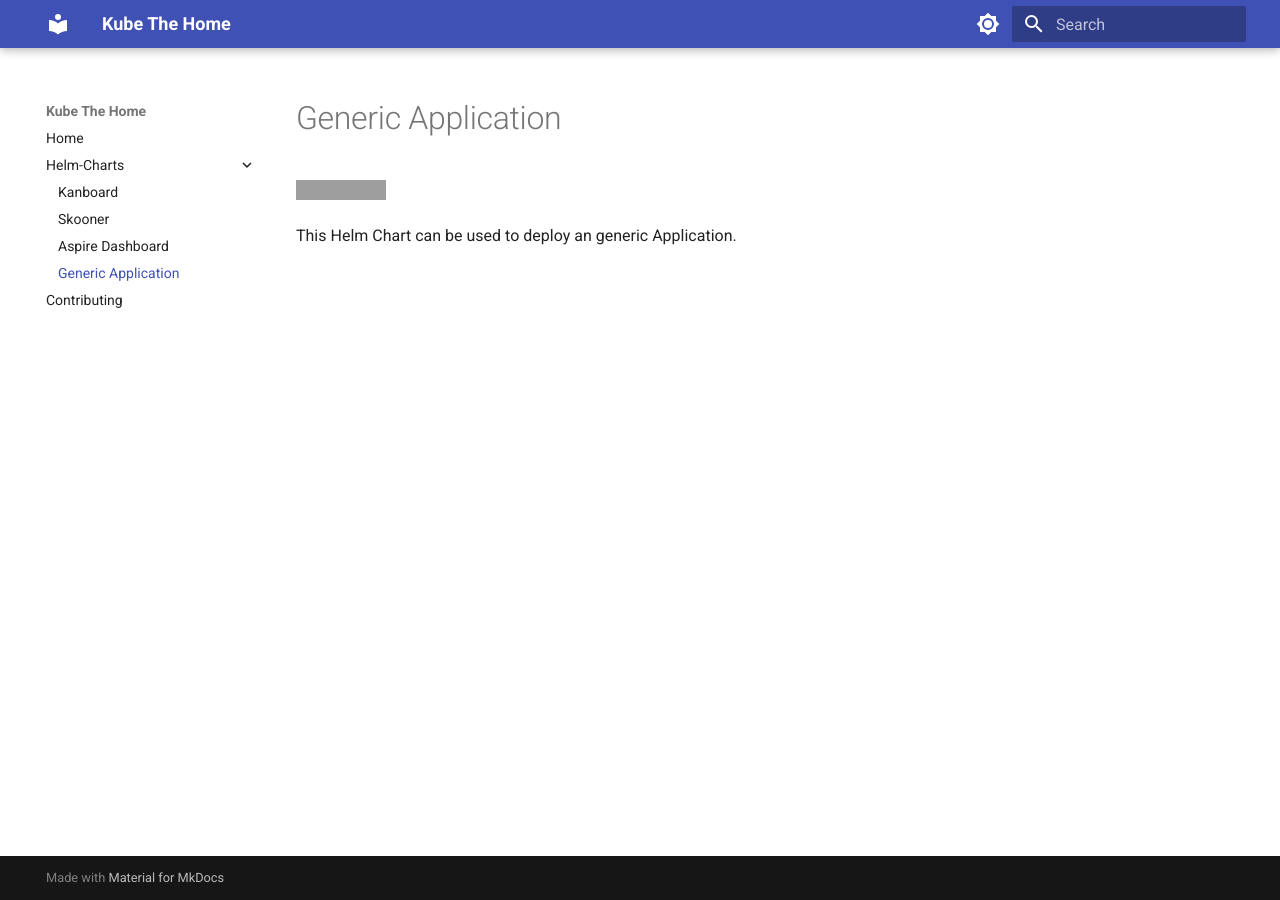
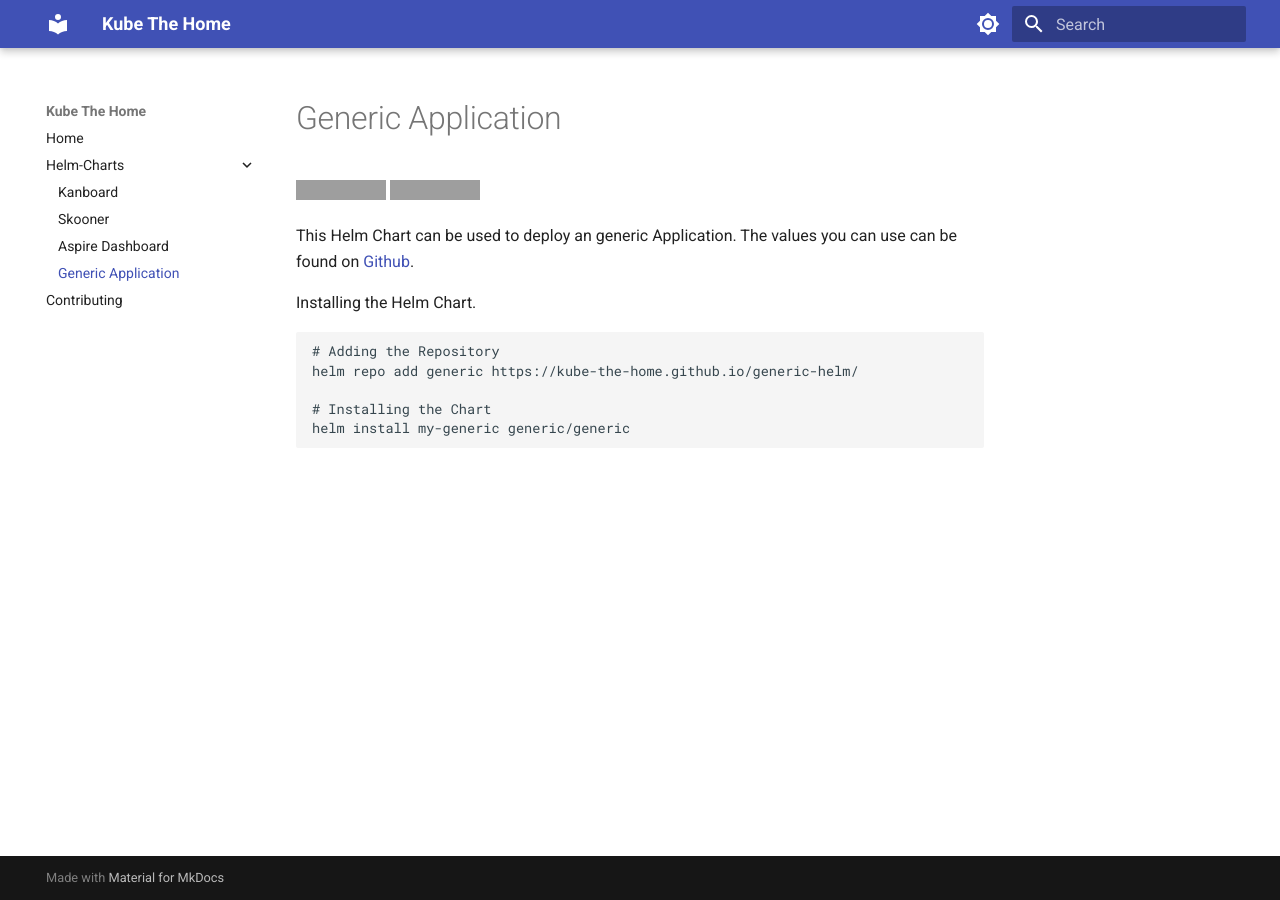
Before and after one commit to kube-the-home/kube-the-home, an MkDocs documentation site: the page built from docs/Helm-Charts/generic.md, in a window 1280 px wide. Built offline with MkDocs 1.6.1 and Material for MkDocs 9.7.7, drawn with Linux system fonts in a browser that asks for light colours; grey boxes are pictures that could not be loaded.

````diff
--- a/docs/Helm-Charts/generic.md
+++ b/docs/Helm-Charts/generic.md
@@ -1,4 +1,15 @@
-# Generic Application
 [![Artifact Hub](https://img.shields.io/endpoint?url=https://artifacthub.io/badge/repository/generic)](https://artifacthub.io/packages/search?repo=generic)
+![GitHub Release](https://img.shields.io/github/v/release/kube-the-home/generic-helm?logoColor=white&color=0366D6)
 
-This Helm Chart can be used to deploy an generic Application.
+This Helm Chart can be used to deploy an generic Application. The values you can use can be found on [Github][1].
+
+Installing the Helm Chart.
+```sh
+# Adding the Repository
+helm repo add generic https://kube-the-home.github.io/generic-helm/
+
+# Installing the Chart
+helm install my-generic generic/generic
+```
+
+[1]: https://github.com/kube-the-home/generic-helm
````
Also changed, not shown: docs/Helm-Charts/aspire-dashboard.md (+1 -1 lines), docs/Helm-Charts/kanboard.md (+10 -2 lines), docs/Helm-Charts/skooner.md (+52 -0 lines).
